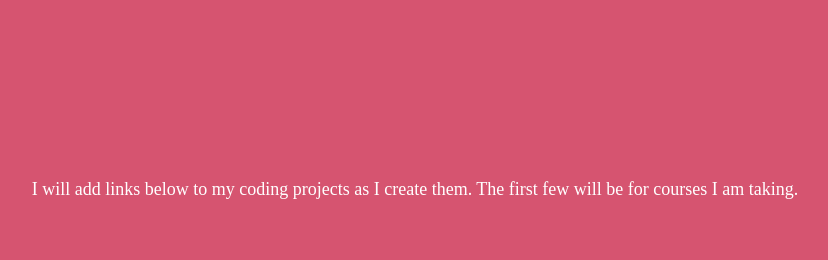
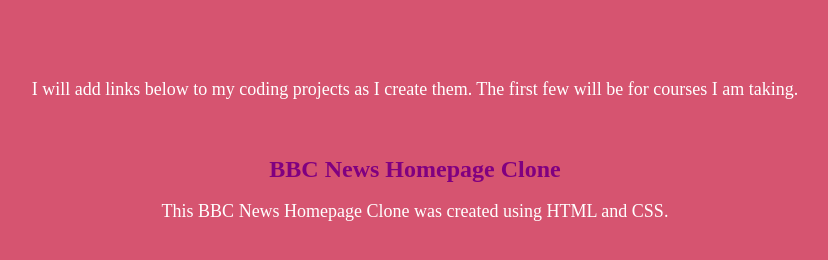
Before and after one commit to ehewett/ehewett.github.io, a plain HTML site: page index.html in a window 1280 px wide. Shown: the part 158-418 px from the top of the page, without its empty margins (225-1053 px from the left). Drawn offline with Linux system fonts and the light colour scheme.

Commit message:
Added BBC News project link

```diff
--- a/index.html
+++ b/index.html
@@ -7,6 +7,10 @@
 </head>
 <body>
 	<h1>EHewett's GitHub User Page</h1>
-	<p>I will add links below to my coding projects as I create them. The first few will be for courses I am taking.
+	<p>I will add links below to my coding projects as I create them. The first few will be for courses I am taking.</p>
+	<br>
+
+	<h2><a href="http://ehewett.github.io/BBC">BBC News Homepage Clone</a></h2>
+	<p>This BBC News Homepage Clone was created using HTML and CSS.</p>
 </body>
 </html>
--- a/style.css
+++ b/style.css
@@ -8,9 +8,23 @@ h1 {
 	margin: 100px;
 }
 
+h2 {
+	text-align:center;
+	color: white;
+	margin-bottom: 0;
+}
+
 p {
 	text-align: center;
-	margin: 200px;
 	font-size: 18px;
 	color: white;
 }
+
+a {
+	text-decoration: none;
+	color: purple;
+}
+
+a:hover {
+	color: yellow;
+}
```
